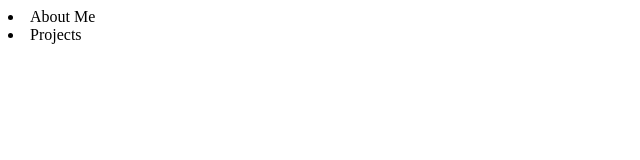
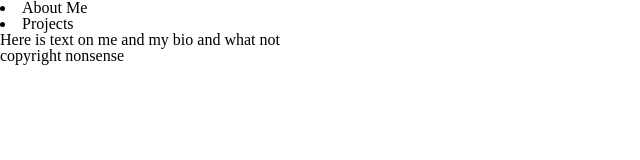
Before and after one commit to LeeThomas13/my-page, a plain HTML site: page index.html in a window 1280 px wide. Shown: the whole page, without its empty margins (0-640 px from the left). Drawn offline with Linux system fonts and the light colour scheme.

Commit message:
fully fleshed out html and figured out live server

```diff
--- a/index.html
+++ b/index.html
@@ -2,7 +2,8 @@
 <html>
     <head>
         <title>My Page</title>
-
+        <link rel="stylesheet" href="css/reset.css">
+        <link rel="stylesheet" href="css/style.css">
     </head>
     <body>
         <header>
@@ -12,11 +13,13 @@
             </nav>
         </header>
         <main>
-
+            <p>Here is text on me and my bio and what not</p>
         </main>
         <footer>
-
+            <ul>
+                <li>copyright nonsense</li>
+            </ul>
         </footer>
-        <script></script>
+        <script src="app.js"></script>
     </body>
 </html>
```
